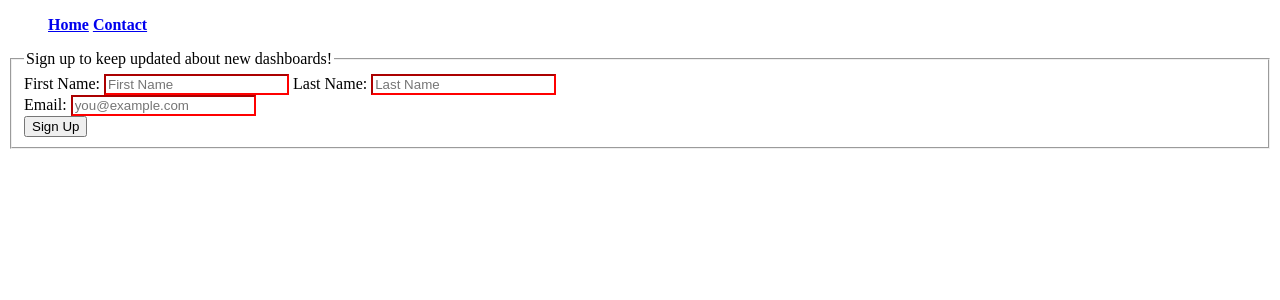
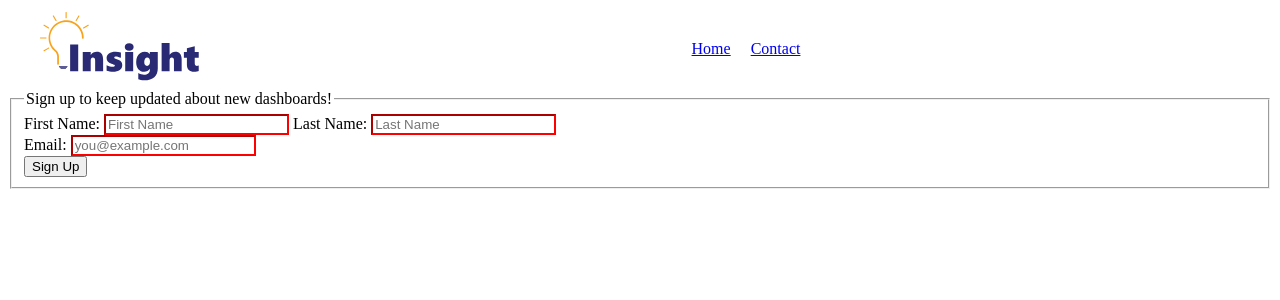
Before and after one commit to insightviz/dashboard_app, a Flask app: page / in a window 1280 px wide. Shown: the top 300 px of the page. Run offline with Flask 2, Linux system fonts and the light colour scheme.

Commit message:
Add logo to nav bar and format

```diff
--- a/flaskr/static/css/style.css
+++ b/flaskr/static/css/style.css
@@ -1,3 +1,25 @@
+ul#pages-menu li {
+  display:inline-block;
+}
+
+.logo-container, #pages-menu, .global-nav {
+  height: 50px;
+  padding: 16px;
+  display: flex;
+}
+
+.logo-container {
+  align-items: center;
+}
+
+#pages-menu, .global-nav  {
+  align-items: center;
+  justify-content: center;
+  gap: 20px;
+  flex: 1;
+}
+
+
 input:invalid {
     border-color: red;
   }
--- a/flaskr/templates/layout.html
+++ b/flaskr/templates/layout.html
@@ -9,17 +9,22 @@
 
 </head>
 <body>
-    <header>
-        <div class="container">
-          <strong><nav>
-            <ul class="menu">
-              <a href="{{ url_for('index') }}">Home</a>
-              <a href="{{ url_for('contact') }}">Contact</a>
-            </ul>
-          </nav></strong>
+  <header>
+    <div class="nav-container">
+      <nav class="global-nav">
+        <div class="logo-container">
+          <a class="nav-bar" href="/">
+            <img src="../static/img/insight_logo.svg">
+          </a>
         </div>
-    </header>
-    {% block body %}{% endblock %}
+        <ul id="pages-menu">
+          <li><a href="{{ url_for('index') }}">Home</a></li>
+          <li><a href="{{ url_for('contact') }}">Contact</a></li>
+        </ul>
+      </nav>
+    </div>
+  </header>
+  {% block body %}{% endblock %}
 
   <form action="{url route}}" method="post">
     <fieldset>
```
Also changed, not shown: flaskr/static/img/insight_logo.svg (added).
